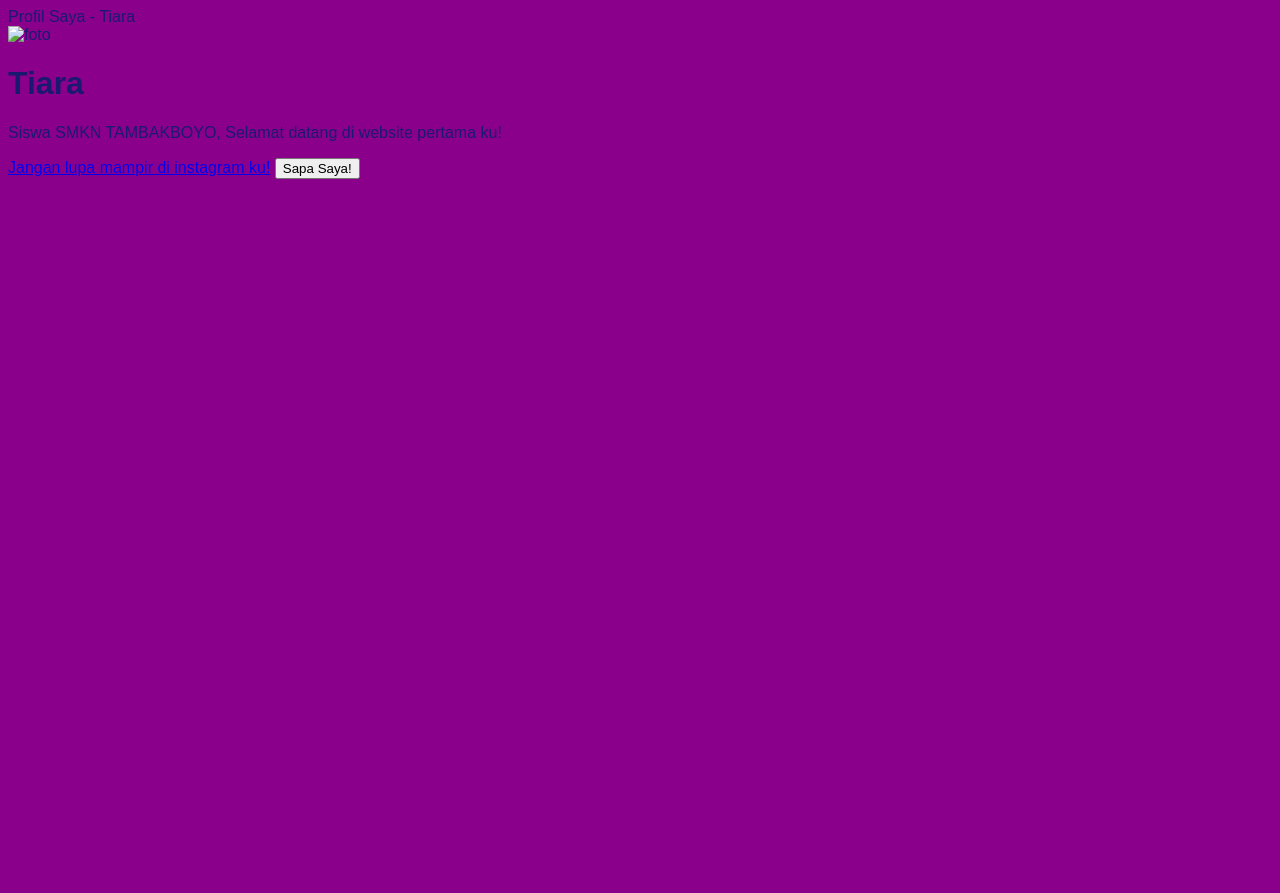
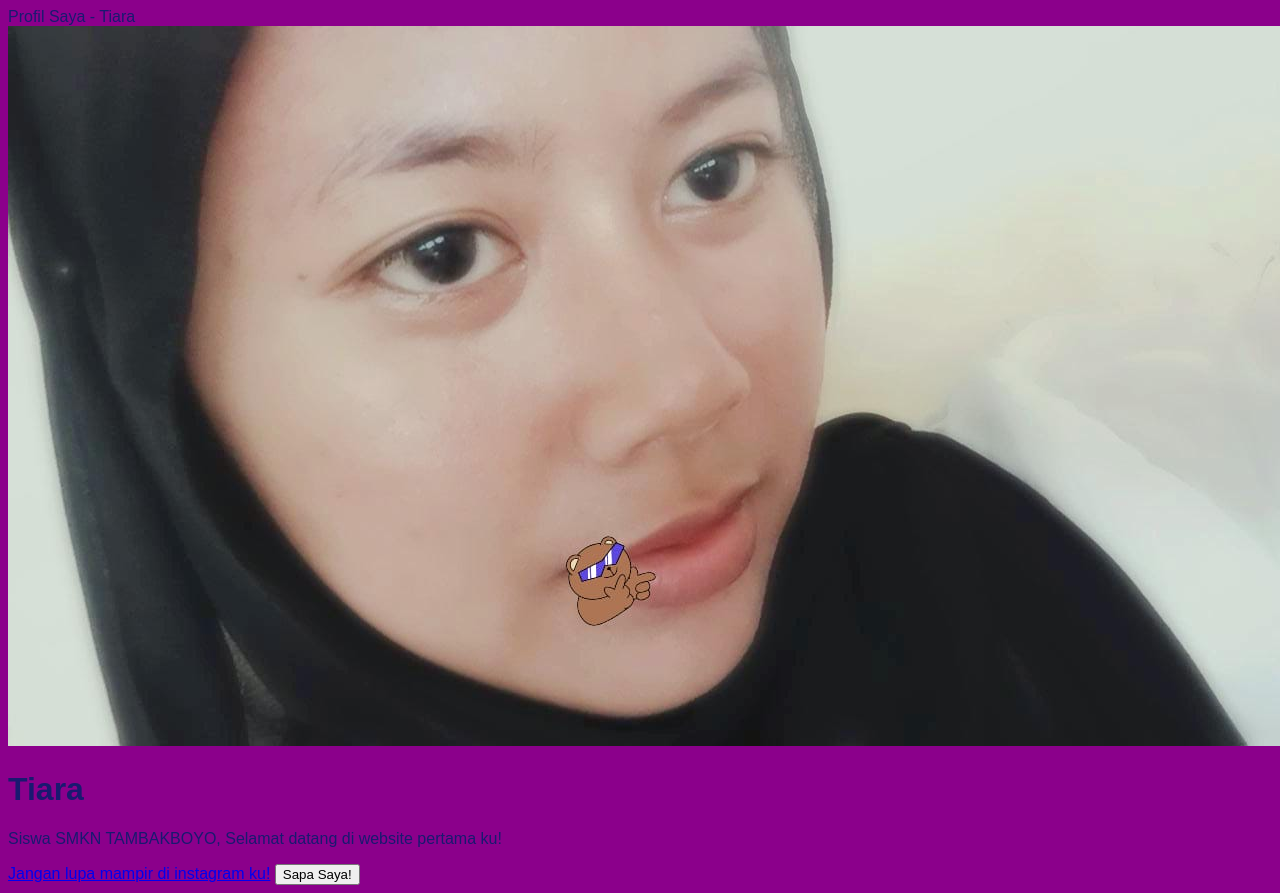
Before and after one commit to tiara-1703/Pelatihan_html, a plain HTML site: page index.html in a window 1280 px wide. Before the commit the page ends 800 px from the top, so only its background shows below. Drawn offline with Linux system fonts and the light colour scheme.

Commit message:
Update index.html

```diff
--- a/index.html
+++ b/index.html
@@ -6,7 +6,7 @@
   </head>
     <body>
       <div class="kartu-foto profil">
-        <img src="foto.png" alt="foto">
+        <img src="tir.jpeg" alt="foto">
         <h1>Tiara</h1>
         <p>Siswa SMKN TAMBAKBOYO, Selamat datang di website pertama ku!</p>
         <a href="https://www.instagram.com/myusername">Jangan lupa mampir di instagram ku!</a>
```
